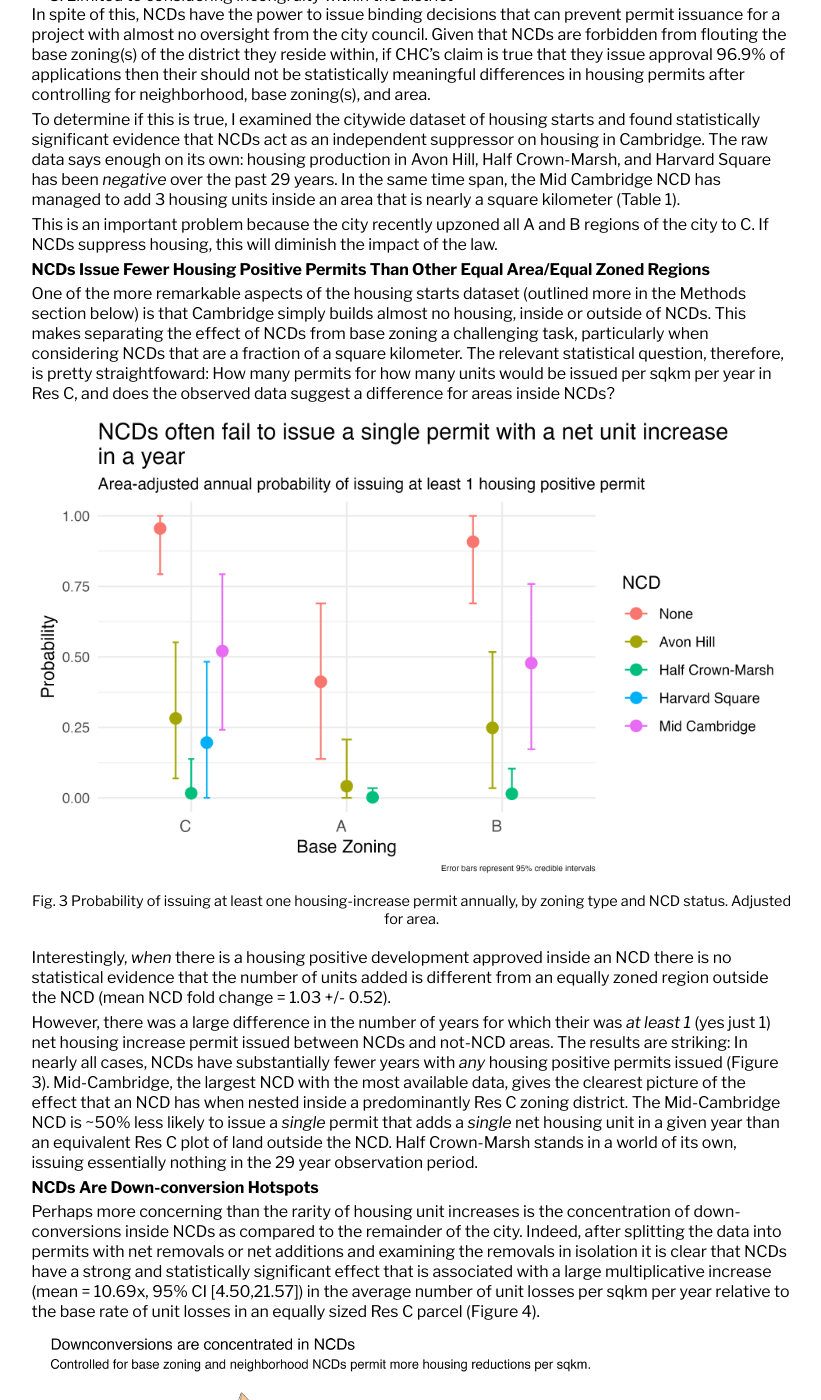
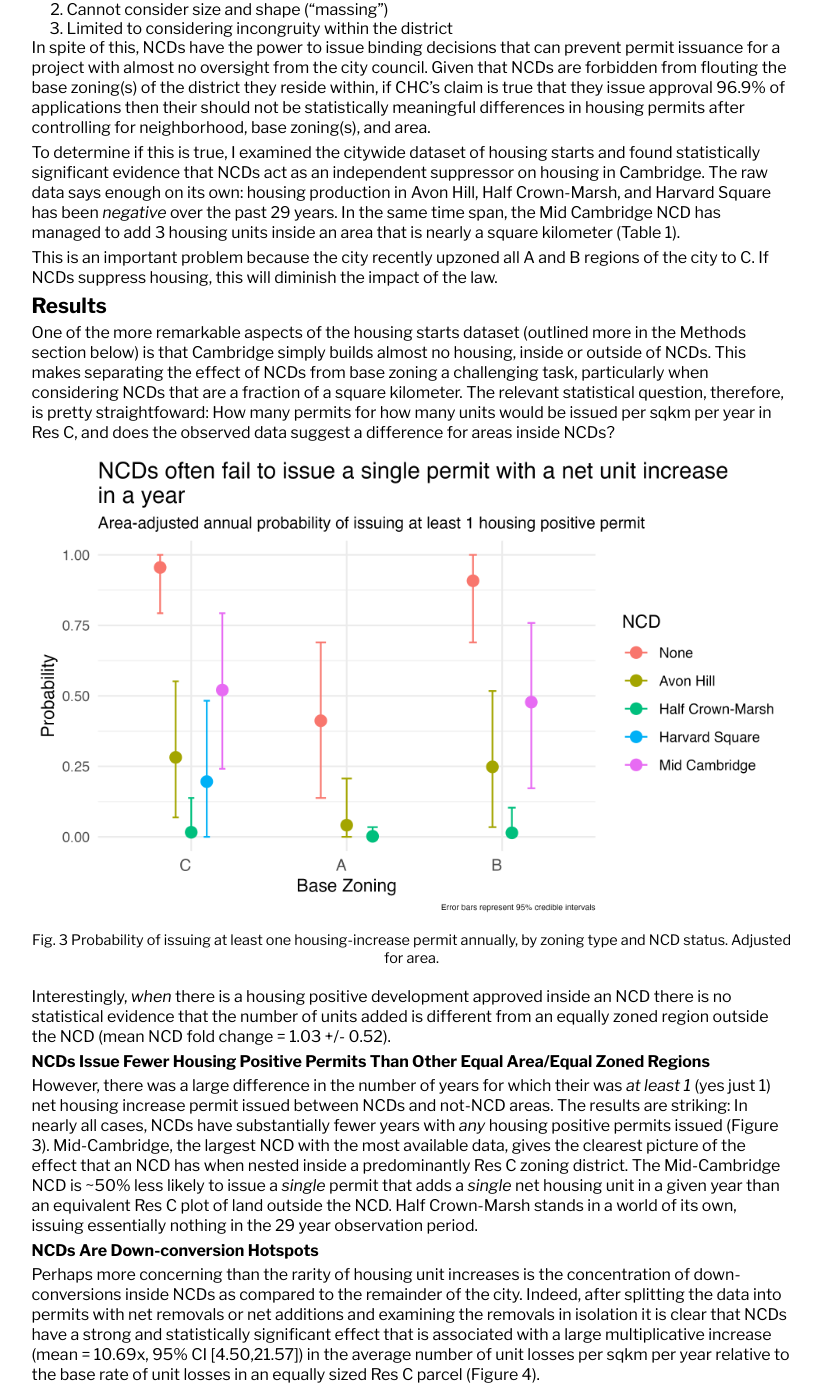
Before and after one commit to dan-sprague/dan-sprague.github.io, a Jekyll site: the page built from _posts/2025-03-30-ncd.markdown, in a window 1280 px wide and 1400 px high, scrolled down 1932 px. Shown: the whole window, without its empty margins (221-1042 px from the left). Built offline with Jekyll 4.4.1, drawn with Linux system fonts in a browser that asks for light colours.

Commit message:
Update 2025-03-30-ncd.markdown
headers

```diff
--- a/_posts/2025-03-30-ncd.markdown
+++ b/_posts/2025-03-30-ncd.markdown
@@ -60,7 +61,7 @@
 
 In 2025, the Cambridge city council passed one of the most sincere zoning reforms in the United States. With this accomplishment, the city government not only increased the allowable housing density across large regions of Cambridge, it also corrected the historical injustice of applying different housing rules to different neighborhoods with absolutely no underlying environmental or infrastructure based justification. This ordinance makes serious attempts at not just changing the base zoning, but also relieving arbitrary and punitive dimensional constraints which serve little purpose other than to restrict housing construction.<br>
 
-## Neighborhood Conservation Districts (NCDs)
+### Neighborhood Conservation Districts (NCDs)
 NCDs were established by the city council in 1983 in an effort to protect the character of wealthy neighborhoods in the city from further development. According to the Cambridge Historical Commission's (CHC) website, these districts were founded to be "more effective" than zoning and more flexible than historic districts. Perhaps sensing that elected officials are suspicious, CHC goes to great length on their official website to cite the number of applications approved by the city. For example, CHC cites that 462 applications were approved in the Half Crown-Marsh NCD since 2013 for a 96.9% approval rate. Interesting that those 462 applications has resulted in -6 housing units within the NCD (Table 1, below).<br>
 
 <div class="flex-container">
@@ -120,7 +121,7 @@
 
 This is an important problem because the city recently upzoned all A and B regions of the city to C. If NCDs suppress housing, this will diminish the impact of the law.<br>
 
-#### NCDs Issue Fewer Housing Positive Permits Than Other Equal Area/Equal Zoned Regions
+## Results
 One of the more remarkable aspects of the housing starts dataset (outlined more in the Methods section below) is that Cambridge simply builds almost no housing, inside or outside of NCDs. This makes separating the effect of NCDs from base zoning a challenging task, particularly when considering NCDs that are a fraction of a square kilometer. The relevant statistical question, therefore, is pretty straightfoward: How many permits for how many units would be issued per sqkm per year in Res C, and does the observed data suggest a difference for areas inside NCDs?<br>
 
 <div class="figure-container">
```
Also changed, not shown: other parts of _posts/2025-03-30-ncd.markdown (+2 -0 lines).
